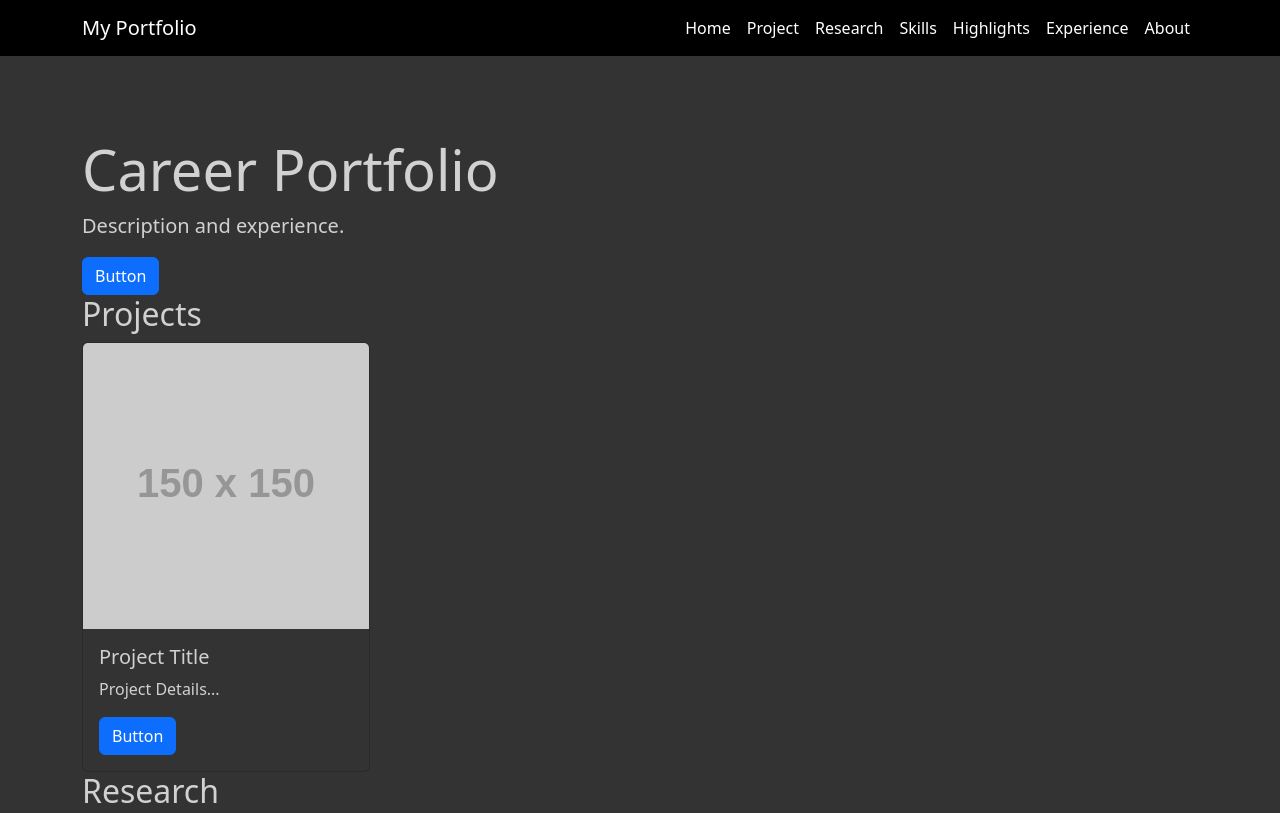
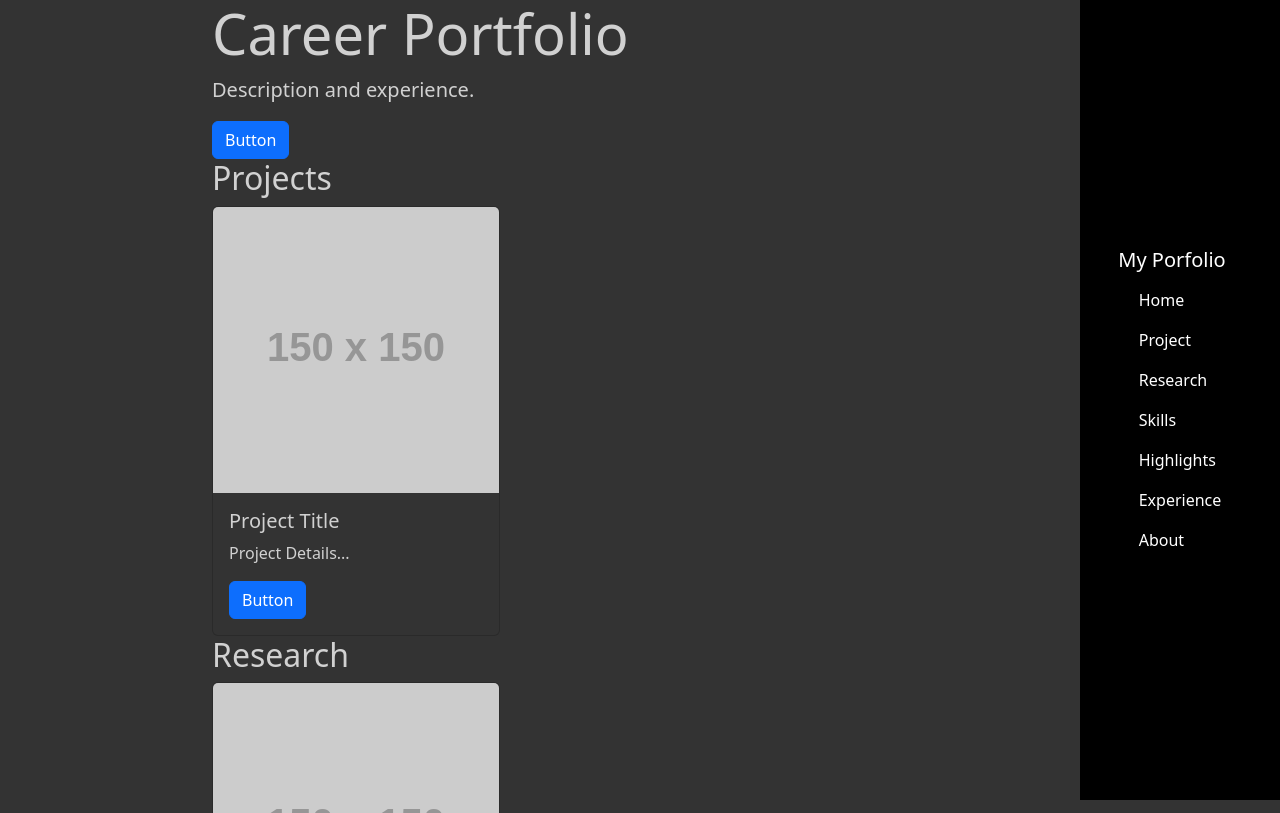
Before and after one commit to cordova-jon1618/jonathan_cordova_portfolio, a website: page index.html in a window 1280 px wide. Shown: the top 813 px of the page. Drawn offline with nearby package versions, Linux system fonts and the light colour scheme; placeholder pictures from the web are drawn by us; a script that the page names is missing.

Commit message:
Adjusted navigation bar vertical orientation instead of horizontal orientation

```diff
--- a/index.html
+++ b/index.html
@@ -21,7 +21,7 @@
 
 <body>
     <!-- Navbar -->
-    <nav class="navbar navbar-expand-lg navbar-dark fixed-top">
+    <!-- <nav class="navbar navbar-expand-lg navbar-dark fixed-top">
         <div class="container">
             <a class="navbar-brand" href="#">My Portfolio</a>
             <button class="navbar-toggler" type="button" data-bs-toggle="collapse" data-bs-target="#navbarNav"
@@ -54,8 +54,41 @@
                 </ul>
             </div>
         </div>
+    </nav> -->
+    <!-- Navbar -->
+
+    <!-- Sidebar -->
+    <div class="d-flex">
+        <!-- <nav class="navbar navbar-dark bg-dark flex-column" style="height: 100vh; position: fixed; width: 200px;"> -->
+        <nav class="navbar navbar-dark bg-dark flex-column">
+            <a class="navbar-brand" href="#">My Porfolio</a>
+            <ul class="navbar-nav">
+                <li class="nav-item">
+                    <a class="nav-link active" href="#home">Home</a>
+                </li>
+                <li class="nav-item">
+                    <a class="nav-link" href="#project">Project</a>
+                </li>
+                <li class="nav-item">
+                    <a class="nav-link" href="#research">Research</a>
+                </li>
+                <li class="nav-item">
+                    <a class="nav-link" href="#skills">Skills</a>
+                </li>
+                <li class="nav-item">
+                    <a class="nav-link" href="#highlights">Highlights</a>
+                </li>
+                <li class="nav-item">
+                    <a class="nav-link" href="#experience">Experience</a>
+                </li>
+                <li class="nav-item">
+                    <a class="nav-link" href="#about">About</a>
+                </li>
+            </ul>
         </nav>
-    <!-- Navbar -->
+        <!-- Main content -->
+        <div class="main-content" style="margin-left: 200px; width: calc(100% - 200px);">
+
 
             <!-- Home section -->
             <section id="home" class="container full-height">
@@ -127,5 +160,8 @@
                 <p>About details...</p>
             </section>
 
+        </div>
+</div>
+
 </body>
 </html>
--- a/scss/custom.scss
+++ b/scss/custom.scss
@@ -17,17 +17,35 @@ $navbar-dark-color: #ffffff; // White text color for navbar
 @import "../node_modules/bootstrap/scss/root";
 @import "../node_modules/bootstrap/scss/reboot";
 @import "../node_modules/bootstrap/scss/type";
-@import "../node_modules/bootstrap/scss/navbar"; // Ensure navbar styles are included
+@import "../node_modules/bootstrap/scss/navbar";
 
 // Additional styles for navbar if $navbar-dark-bg is not a default variable
+// .navbar {
+//     background-color: $navbar-dark-bg !important;
+//     color: $navbar-dark-color;
+//     margin-bottom: 80px; // Adjust the value as needed
+// }
+
+// // Ensure links in the navbar are also styled appropriately
+// .navbar-dark .navbar-nav .nav-link {
+//     color: $navbar-dark-color;
+// }
+
+// Navbar custom styles
 .navbar {
     background-color: $navbar-dark-bg !important;
     color: $navbar-dark-color;
-    margin-bottom: 80px; // Adjust the value as needed
+    justify-content: center; // Center vertically
+    position: fixed; // Ensure navbar is fixed
+    top: 0; // Align top to the viewport
+    right: 0; // Align to the right side of the viewport
+    height: 100vh; // Full viewport height
+    width: 200px; // Define a fixed width for the navbar
+    margin-bottom: 0; // Adjust as needed
 }
 
 
-// Ensure links in the navbar are also styled appropriately
+// Ensuring links are styled appropriately
 .navbar-dark .navbar-nav .nav-link {
     color: $navbar-dark-color;
 }
```
Also changed, not shown: scss/custom.css, 1 other file. Lines whose indentation alone changed are shown as unchanged.
